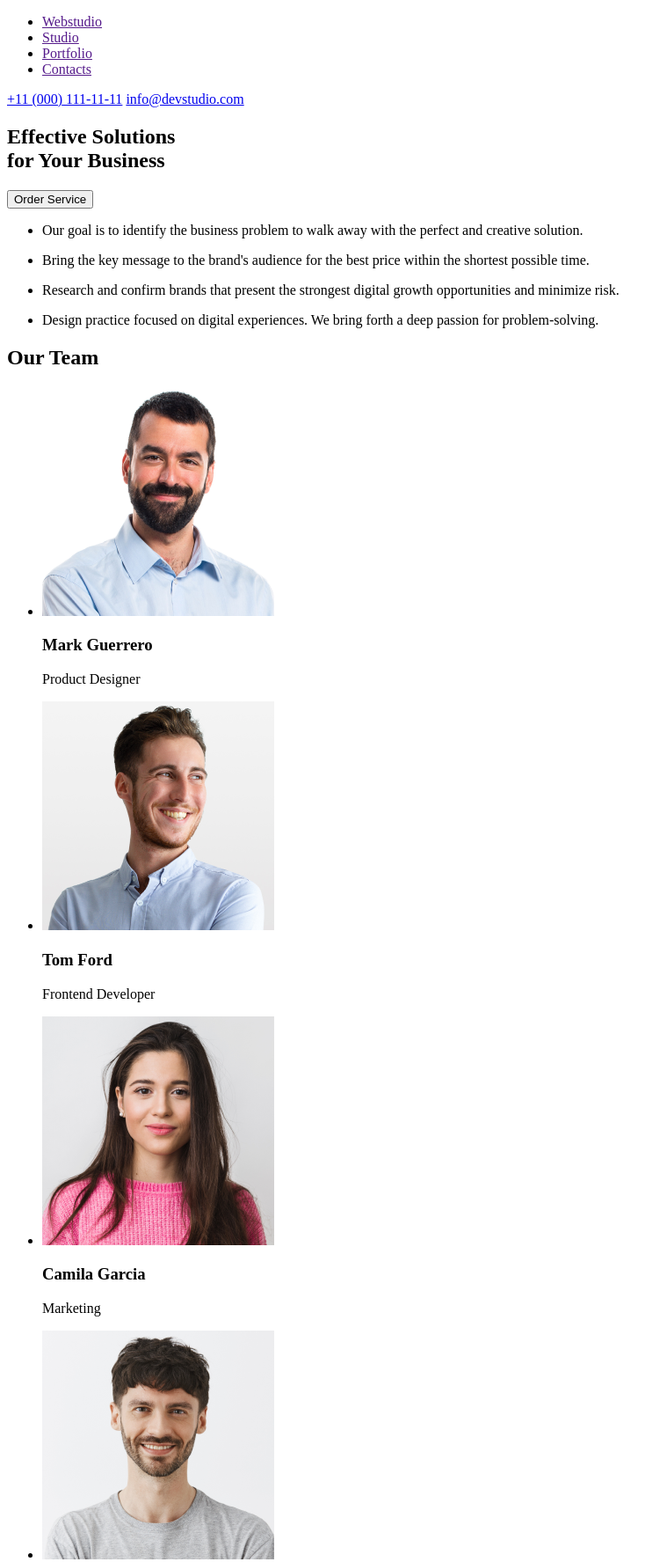
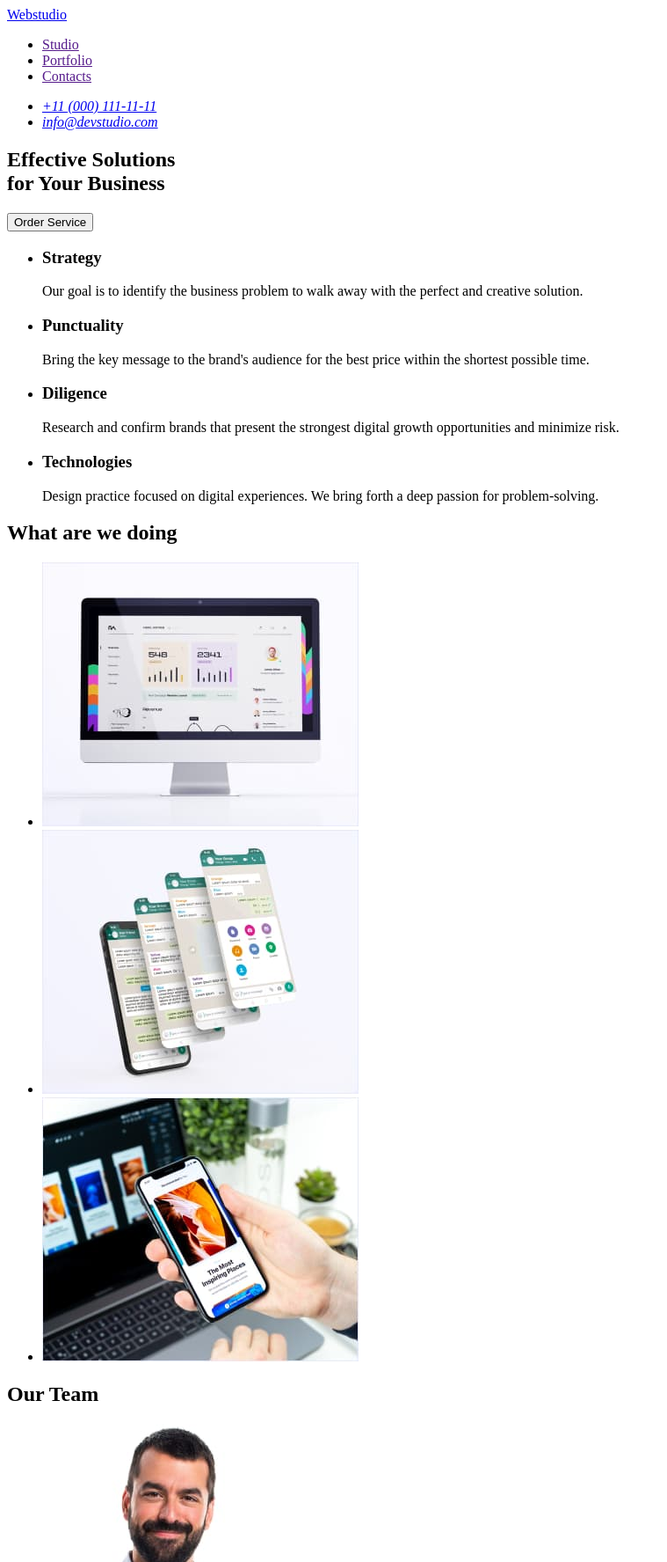
Before and after one commit to Tanja333/goit-markup-hw-01, a plain HTML site: page index.html in a window 1280 px wide. Shown: the top 1775 px of the page at 88% size, without its empty margins (0-759 px from the left). Drawn offline with Linux system fonts and the light colour scheme.

Commit message:
update index.html and images

```diff
--- a/index.html
+++ b/index.html
@@ -1,5 +1,4 @@
 <!DOCTYPE html>
-
 <html lang="en">
   <head>
     <meta charset="UTF-8" />
@@ -10,10 +9,8 @@
   <body>
     <header>
       <nav>
+        <a href="./index.html">Webstudio</a>
         <ul>
-          <li>
-            <a href="">Webstudio</a>
-          </li>
           <li>
             <a href="">Studio</a>
           </li>
@@ -25,41 +22,50 @@
           </li>
         </ul>
       </nav>
-
-      <a href="tel:+11(000)1111111">+11 (000) 111-11-11</a>
-      <a href="mailto:info@devstudio.com">info@devstudio.com</a>
+      <address>
+        <ul>
+          <li><a href="tel:+110001111111">+11 (000) 111-11-11</a></li>
+          <li><a href="mailto:info@devstudio.com">info@devstudio.com</a></li>
+        </ul>
+      </address>
     </header>
+    <!--Main-->
     <main>
+      <!--hero image-->
       <section>
-        <div>
         <h1>
           Effective Solutions <br />
           for Your Business
         </h1>
         <button type="button">Order Service</button>
-        </div>
+      </section>
+      <!--List-->
       <section>
-          <h2 hidden>Section1</h2>
+        <h2 hidden>List</h2>
         <ul>
           <li>
+            <h3>Strategy</h3>
             <p>
-                Our goal is to identify the business problem to walk away with
-                the perfect and creative solution.
+              Our goal is to identify the business problem to walk away with the
+              perfect and creative solution.
             </p>
           </li>
           <li>
+            <h3>Punctuality</h3>
             <p>
               Bring the key message to the brand's audience for the best price
               within the shortest possible time.
             </p>
           </li>
           <li>
+            <h3>Diligence</h3>
             <p>
               Research and confirm brands that present the strongest digital
               growth opportunities and minimize risk.
             </p>
           </li>
           <li>
+            <h3>Technologies</h3>
             <p>
               Design practice focused on digital experiences. We bring forth a
               deep passion for problem-solving.
@@ -67,13 +73,43 @@
           </li>
         </ul>
       </section>
+      <!--What are we doing-->
+      <section>
+        <h2>What are we doing</h2>
+        <ul>
+          <li>
+            <img
+              src="images/What-are-we-doing/img-1.jpg"
+              alt="Portfolio"
+              width="360"
+              height="300"
+            />
+          </li>
+          <li>
+            <img
+              src="images/What-are-we-doing/img-2.jpg"
+              alt="Portfolio"
+              width="360"
+              height="300"
+            />
+          </li>
+          <li>
+            <img
+              src="images/What-are-we-doing/img-3.jpg"
+              alt="Portfolio"
+              width="360"
+              height="300"
+            />
+          </li>
+        </ul>
       </section>
+      <!--Our Team-->
       <section>
         <h2>Our Team</h2>
         <ul>
           <li>
             <img
-              src="images/Our-Time/mark-guerrero.png"
+              src="images/Our-Time/mark-guerrero.jpg"
               alt="time"
               width="264"
               height="260"
@@ -83,7 +119,7 @@
           </li>
           <li>
             <img
-              src="images/Our-Time/tom-ford.png"
+              src="images/Our-Time/tom-ford.jpg"
               alt="time"
               width="264"
               height="260"
@@ -93,7 +129,7 @@
           </li>
           <li>
             <img
-              src="images/Our-Time/camila-garcia.png"
+              src="images/Our-Time/camila-garcia.jpg"
               alt="time"
               width="264"
               height="260"
@@ -103,7 +139,7 @@
           </li>
           <li>
             <img
-              src="images/Our-Time/daniel-wilson.png"
+              src="images/Our-Time/daniel-wilson.jpg"
               alt="time"
               width="264"
               height="260"
@@ -113,36 +149,13 @@
           </li>
         </ul>
       </section>
-      <section>
-        <h2>What are we doing</h2>
-        <ul>
-          <li>
-            <img
-              src="images/What are we doing/img-1.png"
-              alt="Portfolio"
-              width="360"
-              height="300"
-            />
-          </li>
-          <li>
-            <img
-              src="images/What are we doing/img-2.png"
-              alt="Portfolio"
-              width="360"
-              height="300"
-            />
-          </li>
-          <li>
-            <img
-              src="images/What are we doing/img-3.png"
-              alt="Portfolio"
-              width="360"
-              height="300"
-            />
-          </li>
-        </ul>
-      </section>
     </main>
-    <footer></footer>
+    <footer>
+      <a href="./index.html">Webstudio</a>
+      <p>
+        Increase the flow of customers and sales for your business with digital
+        marketing & growth solutions.
+      </p>
+    </footer>
   </body>
 </html>
```
Also changed, not shown: images/What are we doing/img-1.png (deleted), images/What are we doing/img-2.png (deleted), images/What are we doing/img-3.png (deleted), images/What-are-we-doing/img-1.jpg (added), images/What-are-we-doing/img-2.jpg (added), images/What-are-we-doing/img-3.jpg (added), images/our-time/camila-garcia.jpg (added), images/our-time/camila-garcia.png (deleted), images/our-time/daniel-wilson.jpg (added), images/our-time/daniel-wilson.png (deleted), images/our-time/mark-guerrero.jpg (added), images/our-time/mark-guerrero.png (deleted), images/our-time/tom-ford.jpg (added), images/our-time/tom-ford.png (deleted). Lines whose indentation alone changed are shown as unchanged.
